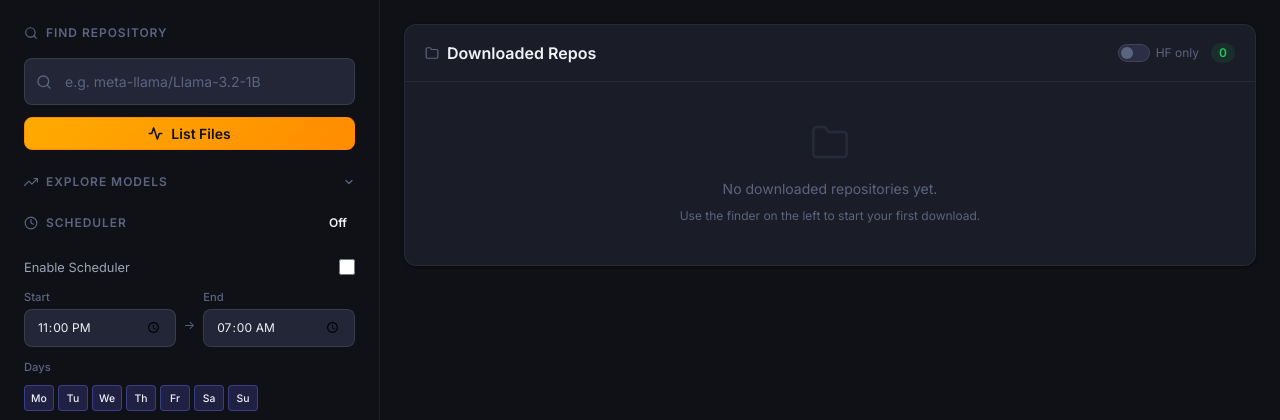
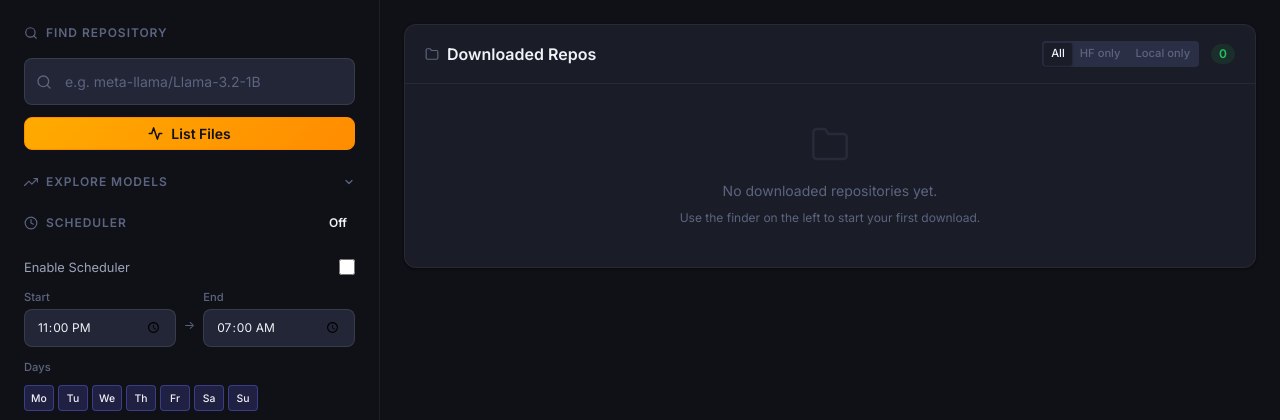
Before and after one commit to Nahasapeemapetilon/hf-model-downloader, a Flask app: page / in a window 1280 px wide. Shown: the part 56-476 px from the top of the page. Run offline with Flask 3, Linux system fonts and the light colour scheme; data that the repository does not hold is empty; parts of the project's set-up code (start-up, migrations or seed data) failed here and were passed over.

Commit message:
feat: replace HF-only toggle with All/HF only/Local only filter group

```diff
--- a/static/script.js
+++ b/static/script.js
@@ -19,7 +19,7 @@ document.addEventListener("DOMContentLoaded", function () {
     let progressTimeout      = null;
     let currentRepoId        = '';
     let trendingLoaded       = false;
-    let filterOrgRepoOnly    = localStorage.getItem('filterOrgRepoOnly') === 'true';
+    let repoFilter           = localStorage.getItem('repoFilter') || 'all'; // 'all' | 'hf' | 'local'
 
     // Repos confirmed as "not on HuggingFace"
     const localOnlyRepos  = new Set(JSON.parse(localStorage.getItem('localOnlyRepos')  || '[]'));
@@ -493,9 +493,11 @@ document.addEventListener("DOMContentLoaded", function () {
     }
 
     function renderCompletedList(completed) {
-        const visible = filterOrgRepoOnly
+        const visible = repoFilter === 'hf'
             ? completed.filter(r => r.includes('/') && !localOnlyRepos.has(r))
-            : completed;
+            : repoFilter === 'local'
+                ? completed.filter(r => !r.includes('/') || localOnlyRepos.has(r))
+                : completed;
 
         completedListUl.innerHTML = '';
 
@@ -1195,17 +1197,20 @@ document.addEventListener("DOMContentLoaded", function () {
     }
 
     // ============================================================
-    // FILTER TOGGLE — HF only (org/repo)
+    // FILTER BUTTON GROUP — All / HF only / Local only
     // ============================================================
-    const filterOrgRepoCheckbox = document.getElementById('filter-org-repo');
-    if (filterOrgRepoCheckbox) {
-        filterOrgRepoCheckbox.checked = filterOrgRepoOnly;
-        filterOrgRepoCheckbox.addEventListener('change', () => {
-            filterOrgRepoOnly = filterOrgRepoCheckbox.checked;
-            localStorage.setItem('filterOrgRepoOnly', filterOrgRepoOnly);
+    const repoFilterBtns = document.querySelectorAll('.repo-filter-btn');
+    repoFilterBtns.forEach(btn => {
+        if (btn.dataset.filter === repoFilter) btn.classList.add('is-active');
+        else btn.classList.remove('is-active');
+
+        btn.addEventListener('click', () => {
+            repoFilter = btn.dataset.filter;
+            localStorage.setItem('repoFilter', repoFilter);
+            repoFilterBtns.forEach(b => b.classList.toggle('is-active', b === btn));
             updateCompletedList();
         });
-    }
+    });
 
     // ============================================================
     // INITIAL LOAD
--- a/static/style.css
+++ b/static/style.css
@@ -1901,66 +1901,40 @@ a { color: inherit; text-decoration: none; }
 }
 
 /* ------------------------------------------------------------
-   Filter Toggle — "HF only" in Downloaded Repos header
-   ------------------------------------------------------------ */
-.filter-toggle-label {
-    display: flex;
-    align-items: center;
-    gap: 6px;
+   Repo Filter Button Group — All / HF only / Local only
+   ------------------------------------------------------------ */
+.repo-filter-group {
+    display: flex;
+    align-items: center;
+    background: var(--bg-surface-3);
+    border-radius: var(--radius-sm);
+    padding: 2px;
+    gap: 1px;
+}
+
+.repo-filter-btn {
+    font-size: 0.7rem;
+    font-weight: var(--font-medium);
+    font-family: inherit;
+    padding: 2px 7px;
+    border-radius: calc(var(--radius-sm) - 2px);
+    border: none;
+    background: transparent;
+    color: var(--text-muted);
     cursor: pointer;
-    user-select: none;
-}
-
-.filter-toggle-checkbox {
-    position: absolute;
-    opacity: 0;
-    width: 0;
-    height: 0;
-}
-
-.filter-toggle-slider {
-    position: relative;
-    display: inline-block;
-    width: 32px;
-    height: 18px;
-    background: var(--bg-surface-3);
-    border-radius: 9px;
-    border: 1px solid var(--border-default);
-    transition: background var(--transition-fast), border-color var(--transition-fast);
-    flex-shrink: 0;
-}
-
-.filter-toggle-slider::after {
-    content: '';
-    position: absolute;
-    top: 2px;
-    left: 2px;
-    width: 12px;
-    height: 12px;
-    background: var(--text-muted);
-    border-radius: 50%;
-    transition: transform var(--transition-fast), background var(--transition-fast);
-}
-
-.filter-toggle-checkbox:checked + .filter-toggle-slider {
-    background: var(--accent-500);
-    border-color: var(--accent-500);
-}
-
-.filter-toggle-checkbox:checked + .filter-toggle-slider::after {
-    transform: translateX(14px);
-    background: var(--text-inverse);
-}
-
-.filter-toggle-text {
-    font-size: 0.75rem;
-    color: var(--text-muted);
+    transition: all var(--transition-fast);
     white-space: nowrap;
-    transition: color var(--transition-fast);
-}
-
-.filter-toggle-checkbox:checked ~ .filter-toggle-text {
-    color: var(--accent-500);
+    line-height: 1.6;
+}
+
+.repo-filter-btn:hover {
+    color: var(--text-secondary);
+}
+
+.repo-filter-btn.is-active {
+    background: var(--bg-surface);
+    color: var(--text-primary);
+    box-shadow: var(--shadow-sm);
 }
 
 /* Repo delete button — red hover */
--- a/templates/index.html
+++ b/templates/index.html
@@ -440,11 +440,11 @@
                     <h2>Downloaded Repos</h2>
                 </div>
                 <div class="flex items-center gap-3">
-                    <label class="filter-toggle-label" title="Show only HuggingFace org/repo folders">
-                        <input type="checkbox" id="filter-org-repo" class="filter-toggle-checkbox">
-                        <span class="filter-toggle-slider"></span>
-                        <span class="filter-toggle-text">HF only</span>
-                    </label>
+                    <div class="repo-filter-group" role="group" aria-label="Filter repositories">
+                        <button class="repo-filter-btn is-active" data-filter="all" type="button">All</button>
+                        <button class="repo-filter-btn" data-filter="hf" type="button">HF only</button>
+                        <button class="repo-filter-btn" data-filter="local" type="button">Local only</button>
+                    </div>
                     <span id="completed-count-badge" class="badge badge-success">{{ completed_downloads|length }}</span>
                 </div>
             </div>
```
